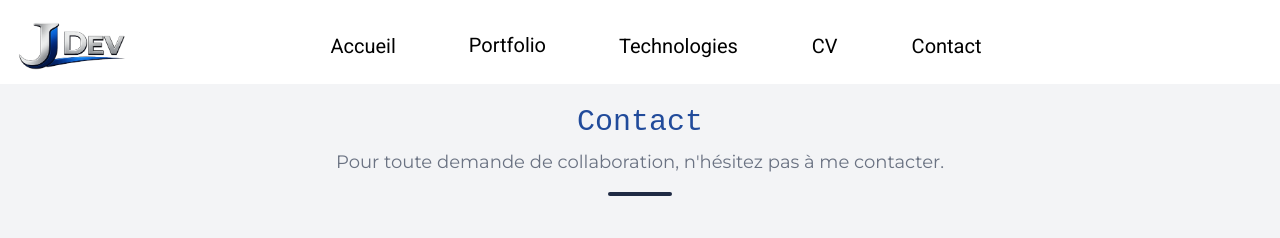
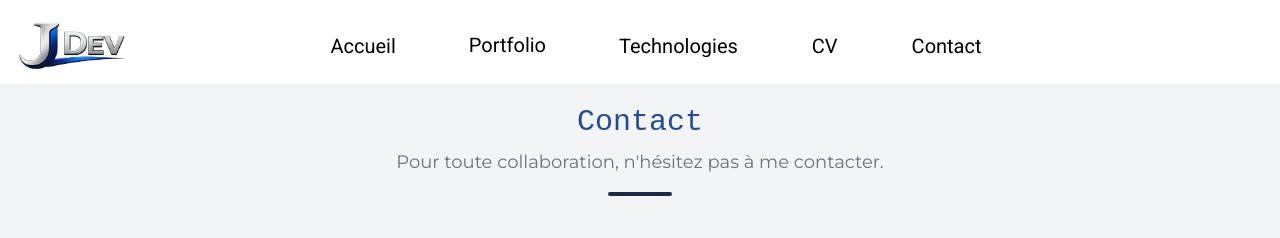
Before and after one commit to djaman01/myPortfolio, a React (Vite) app: page /contact in a window 1280 px wide. Shown: the top 238 px of the page. Built offline with nearby package versions, Linux system fonts and the light colour scheme; a web font is replaced by a local one.

Commit message:
correction soustitre contact

```diff
--- a/src/Pages/Contact.jsx
+++ b/src/Pages/Contact.jsx
@@ -29,7 +29,7 @@
           <h1 className="martian-mono text-3xl text-[#214b9b]">Contact</h1>
 
           <p className="montserrat-regular mt-2 text-lg text-gray-500 max-lg:mx-6">
-            Pour toute demande de collaboration, n'hésitez pas à me contacter.
+            Pour toute collaboration, n'hésitez pas à me contacter.
           </p>
 
           <div className="mx-auto mt-4 h-1 w-16 rounded-full bg-[#1F2A44]" />
```
